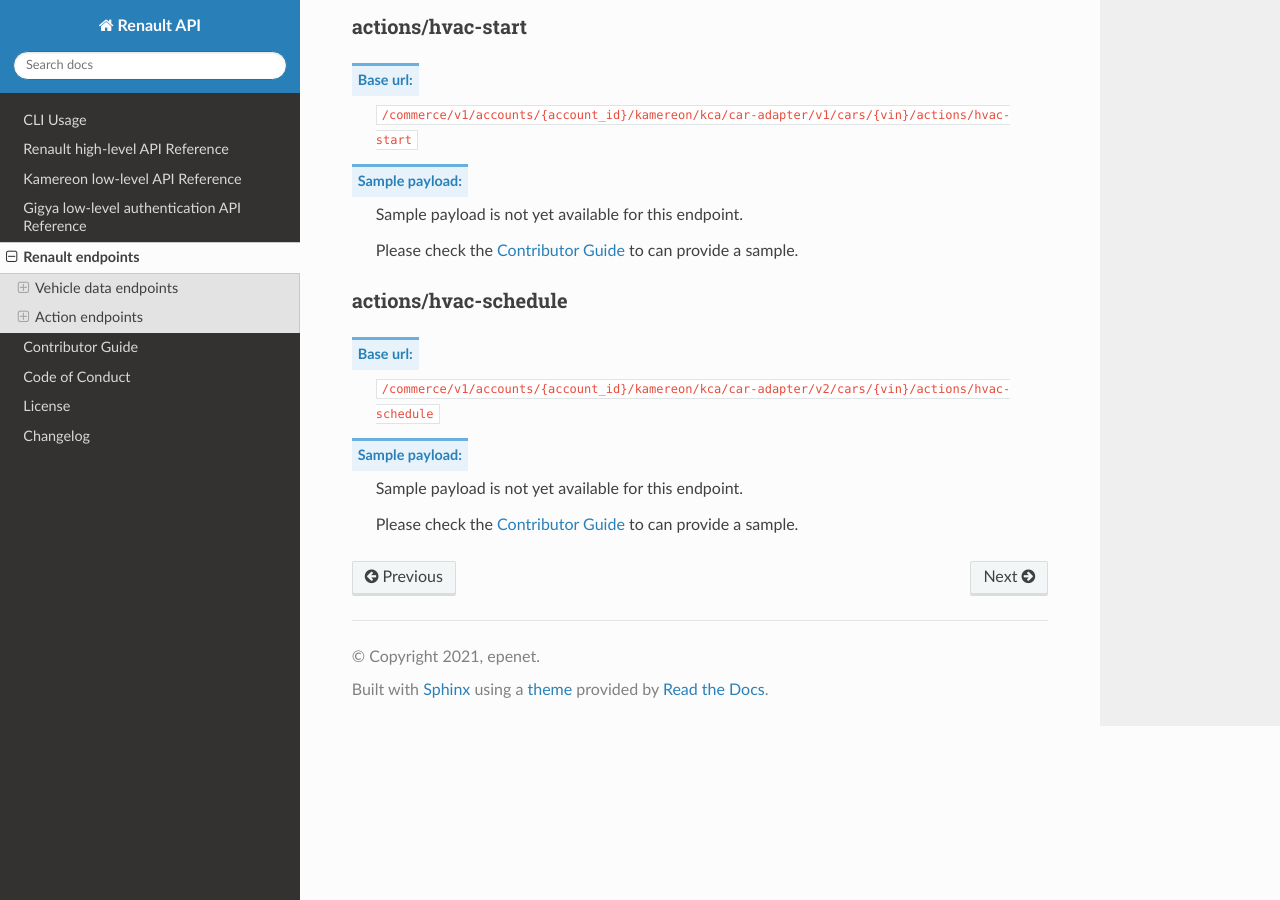
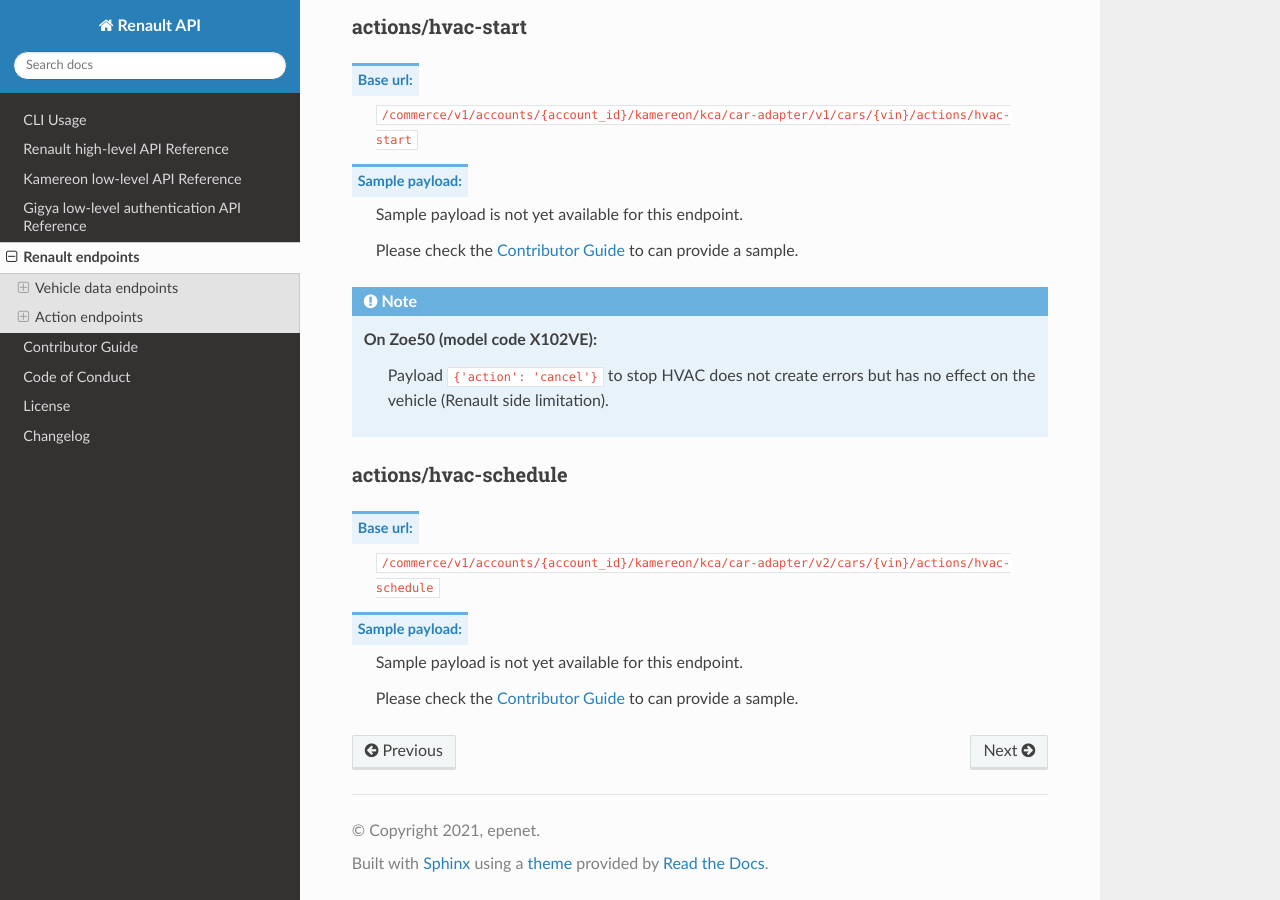
Before and after one commit to hacf-fr/renault-api, a Sphinx documentation site: the page built from docs/endpoints.rst, in a window 1280 px wide and 900 px high, scrolled down 5898 px. Built offline with Sphinx 7.4.7 and the Read the Docs theme 2.0.0, drawn with Linux system fonts in a browser that asks for light colours.

Commit message:
Add note for cancel hvac ZE50

```diff
--- a/docs/endpoints/vehicle_action.hvac-start.rst
+++ b/docs/endpoints/vehicle_action.hvac-start.rst
@@ -10,3 +10,7 @@
    Sample payload is not yet available for this endpoint.
 
    Please check the `Contributor Guide`_ to can provide a sample.
+
+.. note::
+   On Zoe50 (model code X102VE):
+      Payload ``{'action': 'cancel'}`` to stop HVAC does not create errors but has no effect on the vehicle (Renault side limitation).
```
